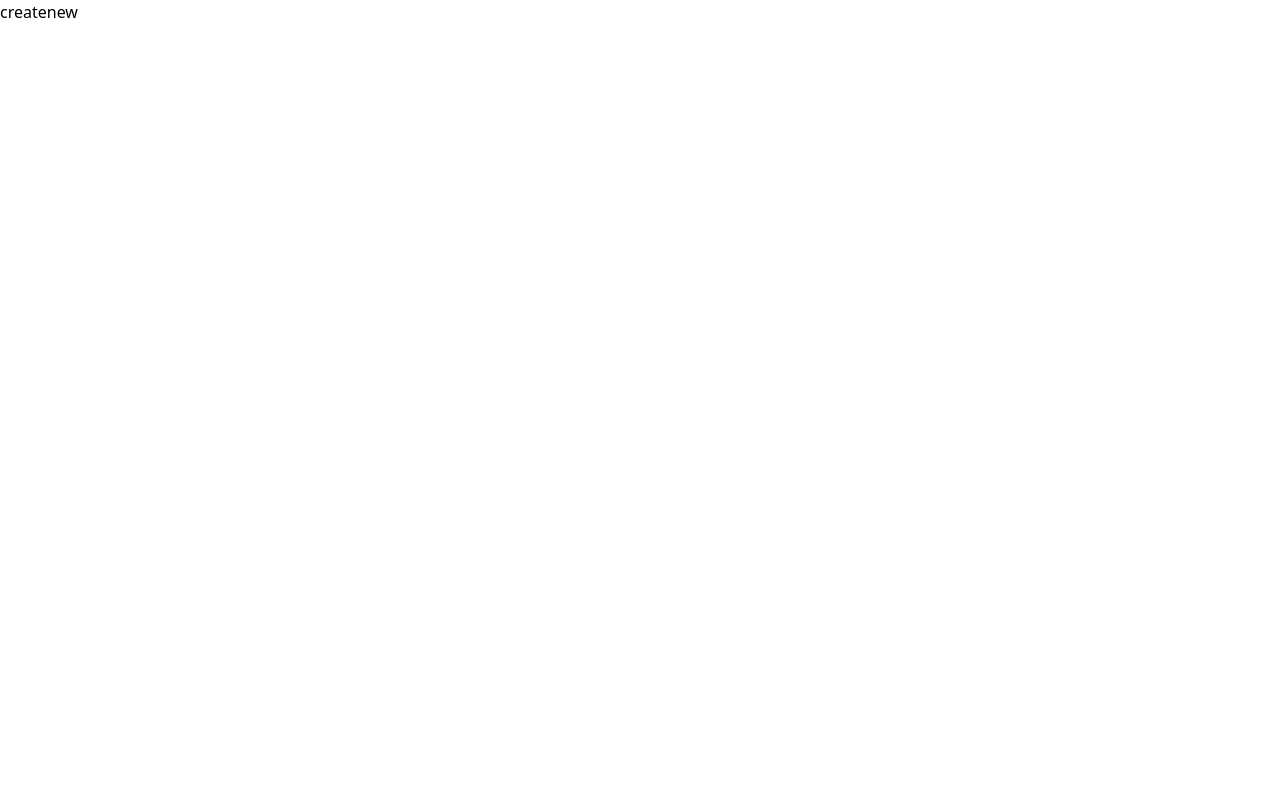
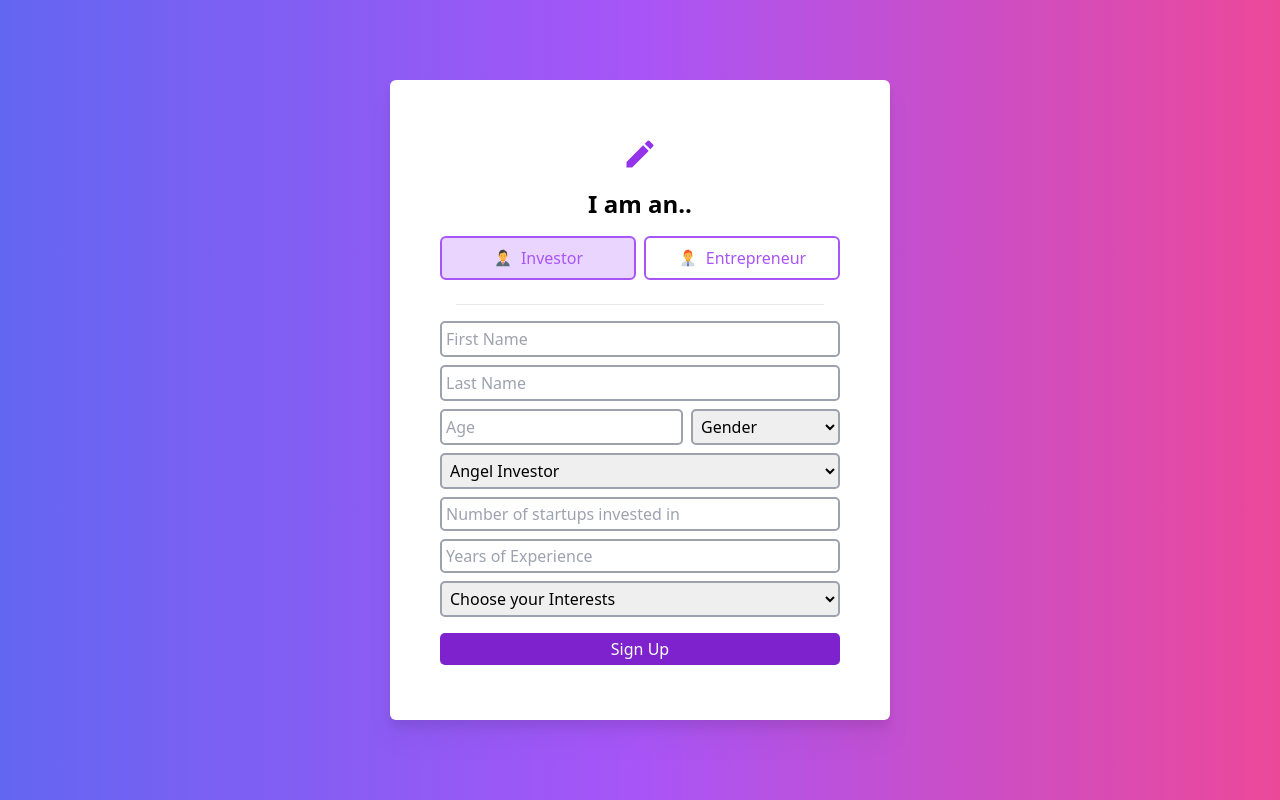
Before and after one commit to divyesh123-jain/startup-lookup, a Next.js app in the folder frontend/: page /login/createnew in a window 1280 px wide. Built offline with nearby package versions, Linux system fonts and the light colour scheme.

Commit message:
added new investor page

```diff
--- a/frontend/pages/login/createnew.js
+++ b/frontend/pages/login/createnew.js
@@ -1,9 +1,97 @@
-import React from 'react'
+import React, { useState } from 'react'
+import { FcBusinessman, FcManager } from 'react-icons/fc'
+import { MdCreate } from 'react-icons/md'
+import { IoClose } from 'react-icons/io5'
 
 const createnew = () => {
-  return (
-    <div>createnew</div>
-  )
+    const [interest,setInterests] = useState([]);
+    const [type, setType] = useState('Investor');
+
+    const removeInterest = (element)=>{
+        const newArr = [...interest]
+        const index = newArr.indexOf(element);
+        newArr.splice(index,1);
+        setInterests(newArr);
+    }
+
+    const addInterest = (element)=>{
+        const newArr = [...interest]
+        if(!newArr.includes(element)){
+            newArr = [...newArr,element]
+        }
+        setInterests(newArr);
+    }
+
+    return (
+        <>
+            <div className='h-[100vh] bg-gradient-to-r from-indigo-500 via-purple-500 to-pink-500 flex justify-center items-center'>
+                <div className='md:w-[500px] p-5 rounded-md h-[100vh] md:h-[80vh] overflow-auto w-full bg-white drop-shadow-xl flex justify-center items-center gap-4 flex-col'>
+                <MdCreate className='text-4xl text-purple-600' />
+                    <h2 className='text-2xl font-semibold'>I am an..</h2>
+                    <div className="flex w-[400px] gap-2">
+                        <div onClick={() => setType("Investor")} className={`p-2 flex-[1] ${type === "Investor" ? "bg-purple-200" : ""} text-purple-500 cursor-pointer flex justify-center items-center border-2 rounded-md border-purple-500 gap-2`}>
+                            <FcBusinessman className='text-xl' />
+                            <p>Investor</p>
+                        </div>
+                        <div onClick={() => setType("User")} className={`p-2 flex-[1] ${type === "User" ? "bg-purple-200" : ""} text-purple-500 cursor-pointer flex justify-center items-center border-2 rounded-md border-purple-500 gap-2`}>
+                            <FcManager className='text-xl' />
+                            <p>Entrepreneur</p>
+                        </div>
+
+                    </div>
+                    <hr className='mt-2 w-[80%]' />
+                    {type === "Investor" ?
+                        <>
+                            <form action="" className='flex flex-col max-w-[400px] flex-wrap gap-2' >
+                                <div className='flex flex-wrap gap-2'>
+                                    <input type="text" className='form-input' required placeholder='First Name' />
+                                    <input type="text" className='form-input' required placeholder='Last Name' />
+                                </div>
+                                <div className='flex flex-wrap gap-2'>
+                                    <input type="number" className='form-input' required placeholder='Age' />
+                                    <select className='form-input' name="gender" id="gender">
+                                        <option value="">Gender</option>
+                                        <option value="male">Male</option>
+                                        <option value="female">Female</option>
+                                    </select>
+                                </div>
+                                <select  name="Type of Investor" id="typeofinvestor" className='p-1 border-2 border-gray-400 rounded-[5px]'>
+                                    <option value="AngelInvestor">Angel Investor</option>
+                                    <option value="VentureCapitalist">Venture Capitalist</option>
+                                    <option value="CorporateInvestor">Corporate Investor</option>
+                                    <option value="NewbieInvestor">Newbie Investor</option>
+                                </select>
+                                <input type = "number" className='form-input' placeholder='Number of startups invested in' min = "0" id = "numberOfStartups" required />
+                                <input type = "number" className='form-input' placeholder='Years of Experience' min = "0" id = "yearsOfExperience" required />
+                                <select name="interests" onChange={(e)=>addInterest(e.target.value)} required label = "Choose Your Interests" className='form-input' id="interests">
+                                    <option value="">Choose your Interests</option>
+                                    <option value="Technology">Technology</option>
+                                    <option value="Healthcare">Healthcare</option>
+                                    <option value="Media">Media</option>
+                                    <option value="Agriculture">Agriculture</option>
+                                    <option value="Fintech">Fintech</option>
+                                    <option value="Energy">Energy</option>
+                                </select>
+                                <div className='flex flex-wrap gap-2'>
+                                {interest.map((element)=>{
+                                    return(<>
+                                        <div key = {element} className='pl-2 gap-[5px] flex items-center bg-purple-300 rounded-xl'>{element}
+                                        <div onClick={(element)=>removeInterest(element)} className='p-[.4rem] cursor-pointer ml-auto rounded-full bg-purple-200 '>
+                                            <IoClose  className = "text-sm" />
+                                        </div>
+                                        </div>
+                                    </>)
+                                })}
+                                </div>
+                                <button type='submit' className='form-btn'>Sign Up</button>
+                            </form>
+                        </>
+                        :
+                        <></>}
+                </div>
+            </div>
+        </>
+    )
 }
 
 export default createnew
--- a/frontend/pages/login/login.js
+++ b/frontend/pages/login/login.js
@@ -40,7 +40,7 @@ const Login = () => {
               </>
             )
           })}
-          <button type='submit' className='flex justify-center items-center bg-purple-700 p-1 rounded-[5px] hover:bg-purple-400 border-none outline-none text-white'>Login</button>
+          <button type='submit' className='form-btn'>Login</button>
         </form>
 
       </div>
--- a/frontend/styles/globals.css
+++ b/frontend/styles/globals.css
@@ -1,6 +1,22 @@
 @tailwind base;
 @tailwind components;
 @tailwind utilities;
+
+::-webkit-scrollbar {
+  width: 5px;
+}
+/* Track */
+::-webkit-scrollbar-track {
+  background: #fff;
+}
+
+/* Handle */
+::-webkit-scrollbar-thumb {
+  background: #E188FC;
+}
+
+/* Handle on hover */
+
 
 html,
 body {
@@ -18,3 +34,12 @@ a {
 * {
   box-sizing: border-box;
 }
+
+@layer components{
+  .form-input{
+    @apply  p-1 outline-none h-9 flex-[1] border-[2px] border-gray-400 rounded-[5px];
+  }
+  .form-btn{
+    @apply flex justify-center items-center bg-purple-700 p-1 rounded-[5px] hover:bg-purple-400 border-none outline-none text-white;
+  }
+}
```
